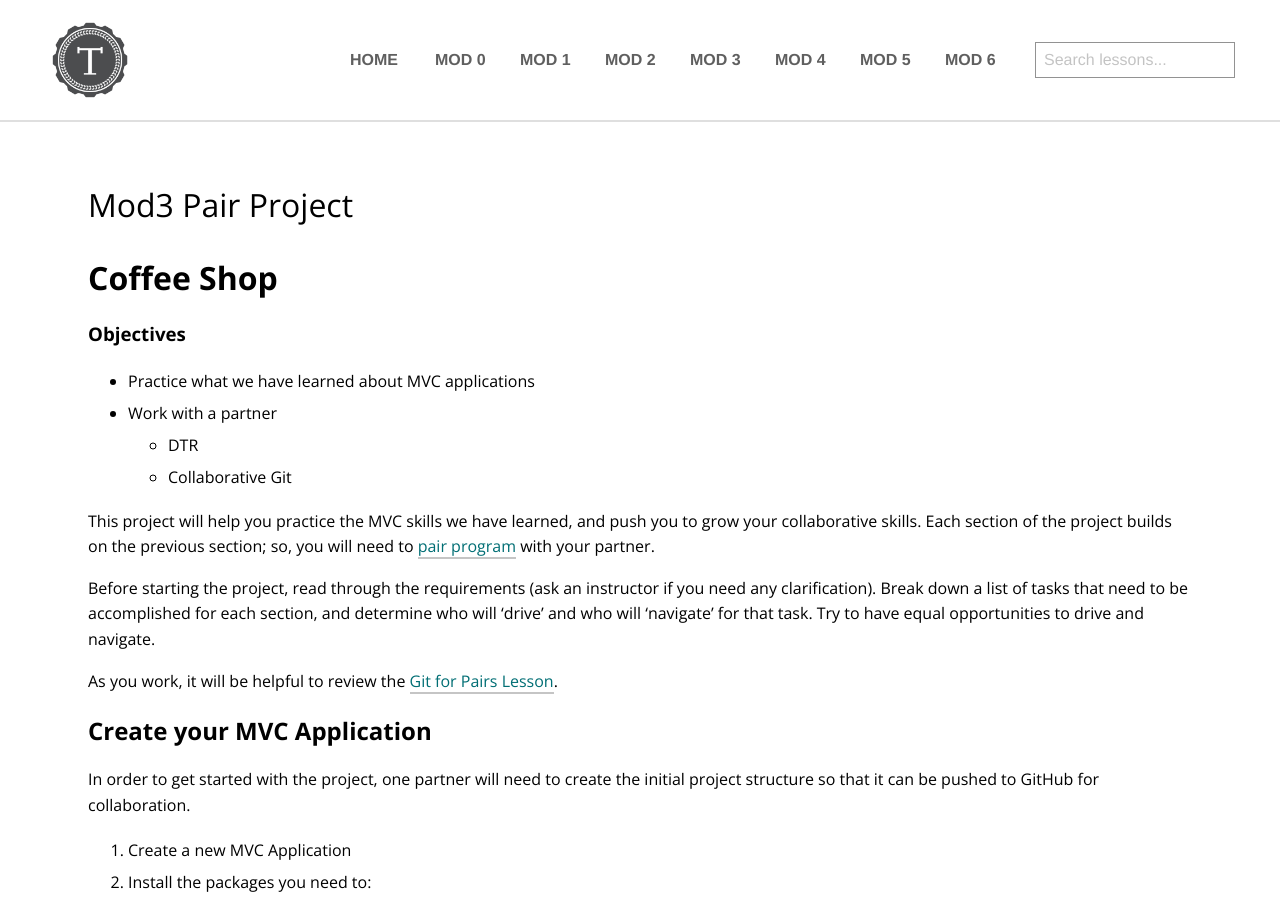
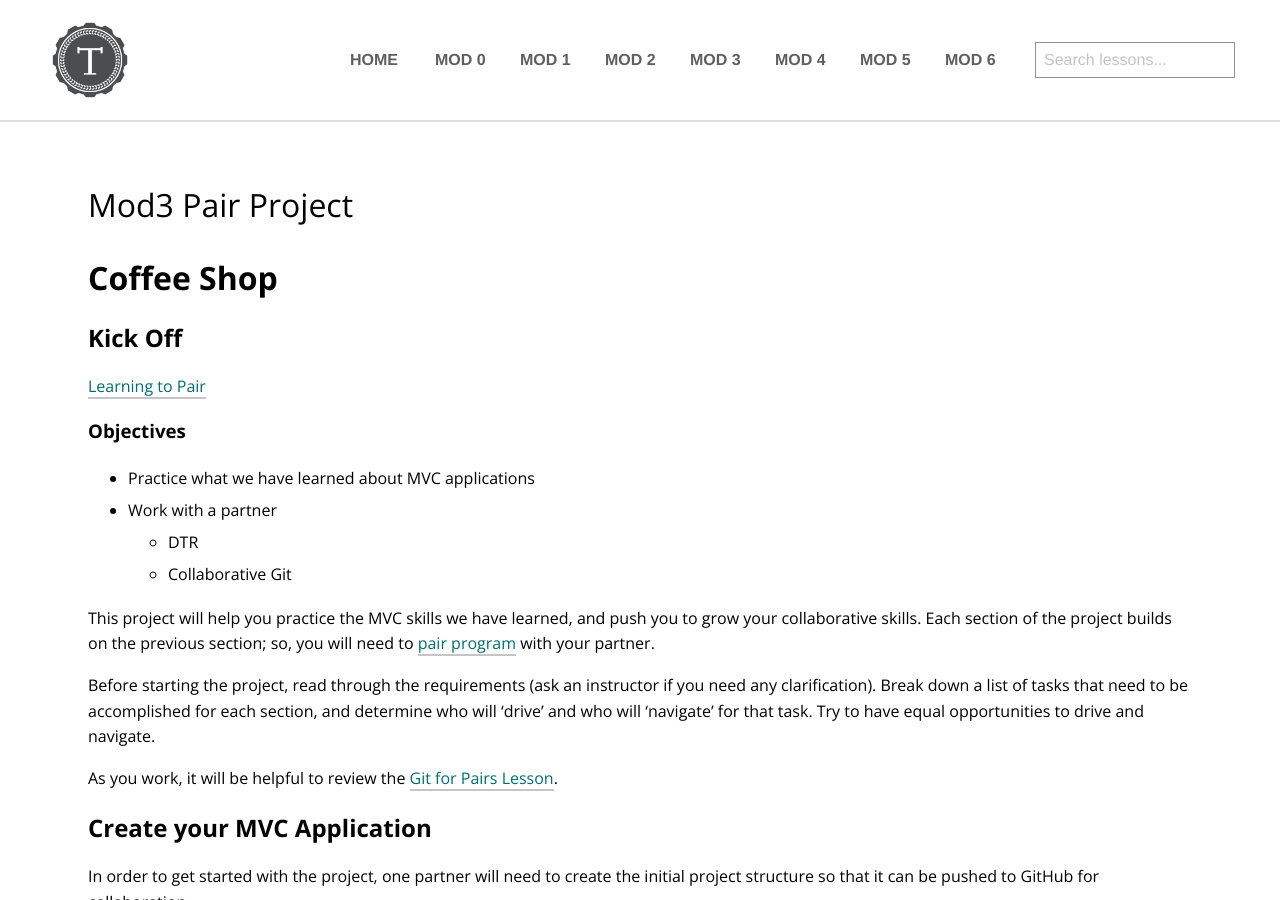
Before and after one commit to turingschool/launch-curriculum, a Jekyll site: the page built from module3/Projects/PairProject.md, in a window 1280 px wide and 900 px high. Built offline with Jekyll 4.4.1, drawn with Linux system fonts in a browser that asks for light colours; nearby versions of some CDN libraries; comment, search, counter and statistics services are not loaded.

Commit message:
Adds learning to pair Including DTR

```diff
--- a/module3/Projects/PairProject.md
+++ b/module3/Projects/PairProject.md
@@ -4,6 +4,10 @@ title: Mod3 Pair Project
 ---
 
 # Coffee Shop
+
+## Kick Off
+
+[Learning to Pair](https://docs.google.com/presentation/d/1iSdA31sgik4ejeB95R4t2kvmh1p0rANC7VAfjc2Wgmo/edit#slide=id.gc6f90357f_0_0)
 
 ### Objectives
 * Practice what we have learned about MVC applications
```
